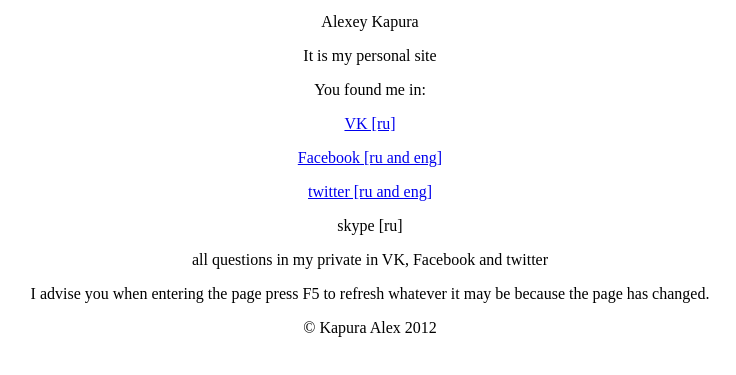
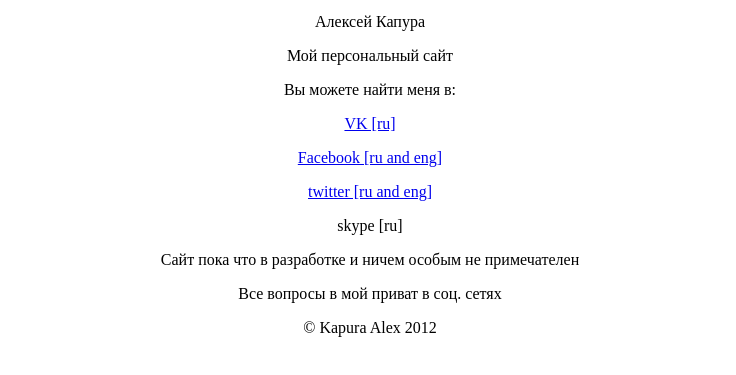
Before and after one commit to mandarinke/mysite, a plain HTML site: page index.html in a window 1280 px wide. Shown: the part 319-694 px from the top of the page, without its empty margins (270-1006 px from the left). Drawn offline with Linux system fonts and the light colour scheme.

Commit message:
Update index.html

```diff
--- a/index.html
+++ b/index.html
@@ -3,18 +3,18 @@
 <head>
 <meta charset="utf-8">
 <p align=center><img src="https://si0.twimg.com/profile_images/2086754670/eightbit-36ae7f91-8958-4dc9-b64e-93a4138647b7.png" align=top></p>
-<p align=center> Alexey Kapura </p>
+<p align=center> Алексей Капура </p>
 <title> Mandarinke </title>
 </head>
 <body>
-<p align=center> It is my personal site </p>
-<p align=center> You found me in: </p>
+<p align=center> Мой персональный сайт </p>
+<p align=center> Вы можете найти меня в: </p>
 <p align=center><a href="http://vk.com/alex_memori"> VK [ru]</a></p>
 <p align=center><a href="http://facebook.com/?_rdr"> Facebook [ru and eng]</a></p>
 <p align=center><a href="https://twitter.com/#!/following"> twitter [ru and eng]</a></p>
 <p align=center> skype [ru]</a></p>
-<p align=center> all questions in my private in VK, Facebook and twitter </p>
-<p align=center> I advise you when entering the page press F5 to refresh whatever it may be because the page has changed.</p>
+<p align=center> Сайт пока что в разработке и ничем особым не примечателен  </p>
+<p align=center> Все вопросы в мой приват в соц. сетях </p>
 <p align=center> © Kapura Alex 2012</p>
 </body>
 </html>
```
